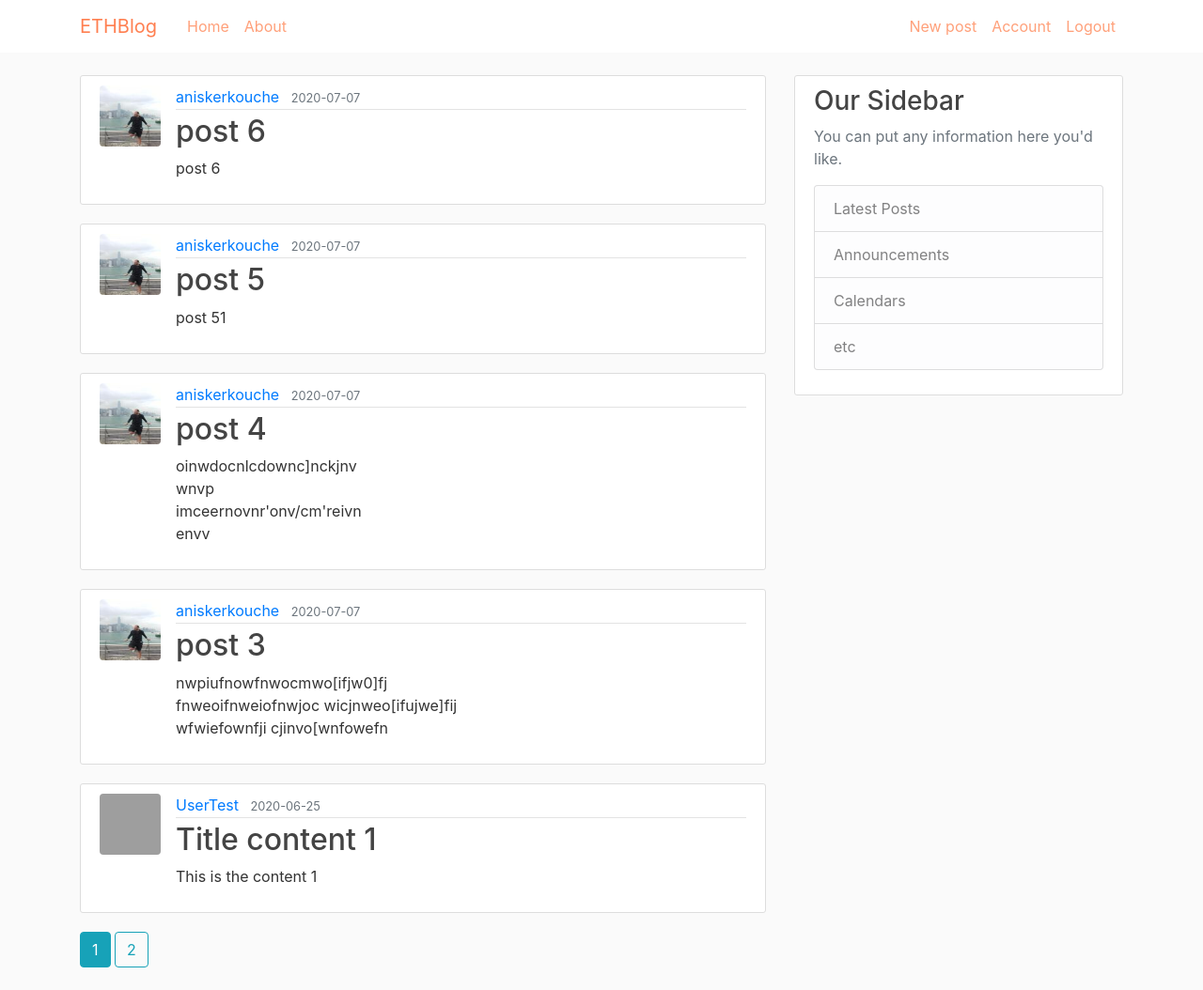
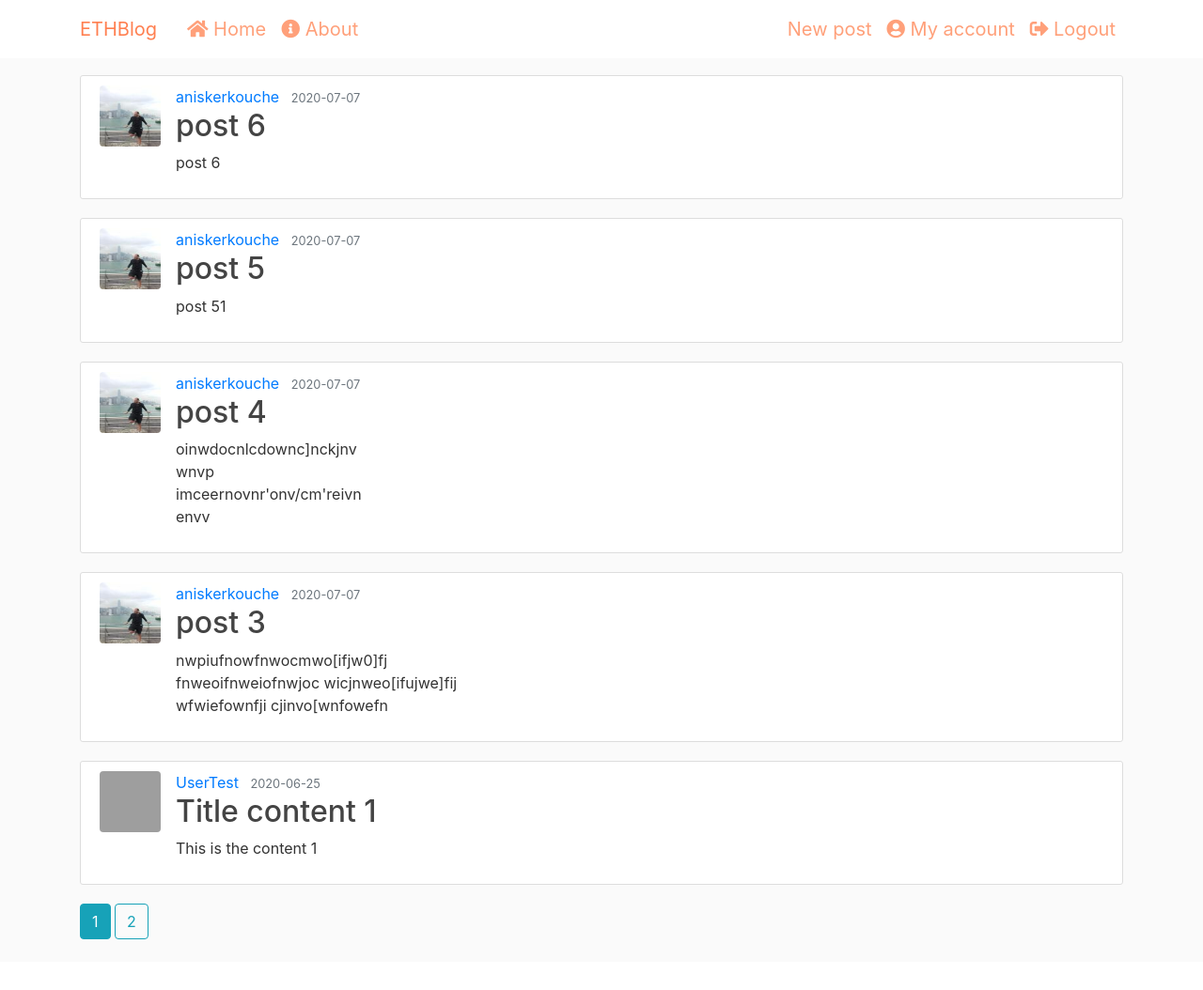
Before and after one commit to anisker/Ethblog, a Flask app: page /home in a window 1280 px wide. Shown: the whole page at 94% size. After the commit the page ends 1000 px from the top, so only its background shows below. Run offline with Flask 2, Linux system fonts and the light colour scheme; a user stored in the database is signed in; data comes from the database, SQL or seed files in the repository; both versions use the stored data as it was after the commit; some libraries are stand-ins or nearby versions; grey boxes are pictures that could not be loaded.

Commit message:
Add files via upload

```diff
--- a/ethblog/templates/home.html
+++ b/ethblog/templates/home.html
@@ -4,10 +4,8 @@
 		<article class="media content-section">
 		  <img class="rounded article-img" src="{{ url_for('static', filename='profile_pics/' + post.author.image_file) }}">
 		  <div class="media-body">
-		    <div class="article-metadata">
 		      <a class="mr-2" href="{{ url_for('user_posts', username=post.author.username) }}">{{ post.author.username }}</a>
 		      <small class="text-muted">{{ post.date_posted.strftime('%Y-%m-%d') }}</small>
-		    </div>
 		    <h2><a class="article-title" href="{{ url_for('post', post_id= post.id) }}">{{ post.title }}</a></h2>
 		    <p class="article-content">{{ post.content }}</p>
 		  </div>
--- a/ethblog/templates/layout.html
+++ b/ethblog/templates/layout.html
@@ -7,6 +7,7 @@
 
     <!-- Bootstrap CSS -->
     <link rel="stylesheet" href="https://stackpath.bootstrapcdn.com/bootstrap/4.5.0/css/bootstrap.min.css" integrity="sha384-9aIt2nRpC12Uk9gS9baDl411NQApFmC26EwAOH8WgZl5MYYxFfc+NcPb1dKGj7Sk" crossorigin="anonymous">
+    <link rel="stylesheet" href="https://use.fontawesome.com/releases/v5.7.0/css/all.css" integrity="sha384-lZN37f5QGtY3VHgisS14W3ExzMWZxybE1SJSEsQp9S+oqd12jhcu+A56Ebc1zFSJ" crossorigin="anonymous">
     <script src="https://stackpath.bootstrapcdn.com/bootstrap/4.5.0/js/bootstrap.min.js" integrity="sha384-OgVRvuATP1z7JjHLkuOU7Xw704+h835Lr+6QL9UvYjZE3Ipu6Tp75j7Bh/kR0JKI" crossorigin="anonymous"></script>
     <link rel="stylesheet" type="text/css" href="{{ url_for('static', filename='main.css') }}">
 
@@ -18,25 +19,26 @@
 </head>
 <body>
 	<header class="site-header">
-  		<nav class="navbar navbar-expand-md navbar-light bg-white fixed-top">
+  		<nav class="navbar navbar-expand-md navbar-light bg-white fixed-top" >
     		<div class="container">
-      			<a class="navbar-brand mr-4" href="/" style="color:#FF7F50;">ETHBlog</a>
+      			<a class="navbar-brand mr-4" href="/" style="color:#FF7F50;"><span class="bubble">ETHBlog</span></a>
       			<button class="navbar-toggler" type="button" data-toggle="collapse" data-target="#navbarToggle" aria-controls="navbarToggle" aria-expanded="false" aria-label="Toggle navigation">
         			<span class="navbar-toggler-icon"></span>
       			</button>
       			<div class="collapse navbar-collapse" id="navbarToggle">
         			<div class="navbar-nav mr-auto">
-         				<a class="nav-item nav-link" href="{{ url_for('home') }}" style="color:#FFA07A;">Home</a>
-          			<a class="nav-item nav-link" href="{{ url_for('about') }}" style="color:#FFA07A;">About</a>
+         				<a class="nav-item nav-link" href="{{ url_for('home') }}" style="color:#FFA07A; font-size:20px;"><i class="fas fa-home"></i> Home</a>
+          			<a class="nav-item nav-link" href="{{ url_for('about') }}" style="color:#FFA07A;font-size:20px;"><i class="fas fa-info-circle"></i> About</a>
         			</div>
         			<!-- Navbar Right Side -->
         			<div class="navbar-nav">
                   {% if current_user.is_authenticated %}
-                    <a class="nav-item nav-link" href="{{ url_for('new_post') }}" style="color:#FFA07A;">New post</a><a class="nav-item nav-link" href="{{ url_for('account') }}" style="color:#FFA07A;">Account</a>
-                    <a class="nav-item nav-link" href="{{ url_for('logout') }}" style="color:#FFA07A;">Logout</a>
+                    <a class="nav-item nav-link" href="{{ url_for('new_post') }}" style="color:#FFA07A;font-size:20px;">New post</a>
+                    <a class="nav-item nav-link" href="{{ url_for('account') }}" style="color:#FFA07A; font-size:20px;"><i class="fa fa-user-circle" ></i> My account</a>
+                    <a class="nav-item nav-link" href="{{ url_for('logout') }}" style="color:#FFA07A; font-size:20px;"><i class="fas fa-sign-out-alt"></i> Logout</a>
                   {% else %}
-          				  <a class="nav-item nav-link" href="{{ url_for('login') }}" style="color:#FFA07A;">Login</a>
-          				  <a class="nav-item nav-link" href="{{ url_for('register') }}" style="color:#FFA07A;">Register</a>
+          				  <a class="nav-item nav-link" href="{{ url_for('login') }}" style="color:#FFA07A; font-size:20px;"><i class="fas fa-sign-in-alt"></i> Login</a>
+          				  <a class="nav-item nav-link" href="{{ url_for('register') }}" style="color:#FFA07A;font-size:20px;">Register</a>
                   {% endif %}
         			</div>
       			</div>
@@ -44,8 +46,8 @@
   		</nav>
 	</header>
 	<main role="main" class="container">
-  		<div class="row">
-    		<div class="col-md-8">
+  		<div class="row" >
+    		<div class="col-md-12">
     			{% with messages = get_flashed_messages(with_categories=true) %}
     				{% if messages %}
     					{% for category, message in messages %}
@@ -57,20 +59,6 @@
     			{% endwith %}
       			{% block content %}{% endblock %}
     		</div>
-    		<div class="col-md-4">
-      			<div class="content-section">
-        			<h3>Our Sidebar</h3>
-        			<p class='text-muted'>You can put any information here you'd like.
-          				<ul class="list-group">
-            				<li class="list-group-item list-group-item-light">Latest Posts</li>
-            				<li class="list-group-item list-group-item-light">Announcements</li>
-            				<li class="list-group-item list-group-item-light">Calendars</li>
-            				<li class="list-group-item list-group-item-light">etc</li>
-          				</ul>
-        			</p>
-      			</div>
-    		</div>
-  		</div>
 	</main>
 
 
```
Also changed, not shown: ethblog/site.db.
